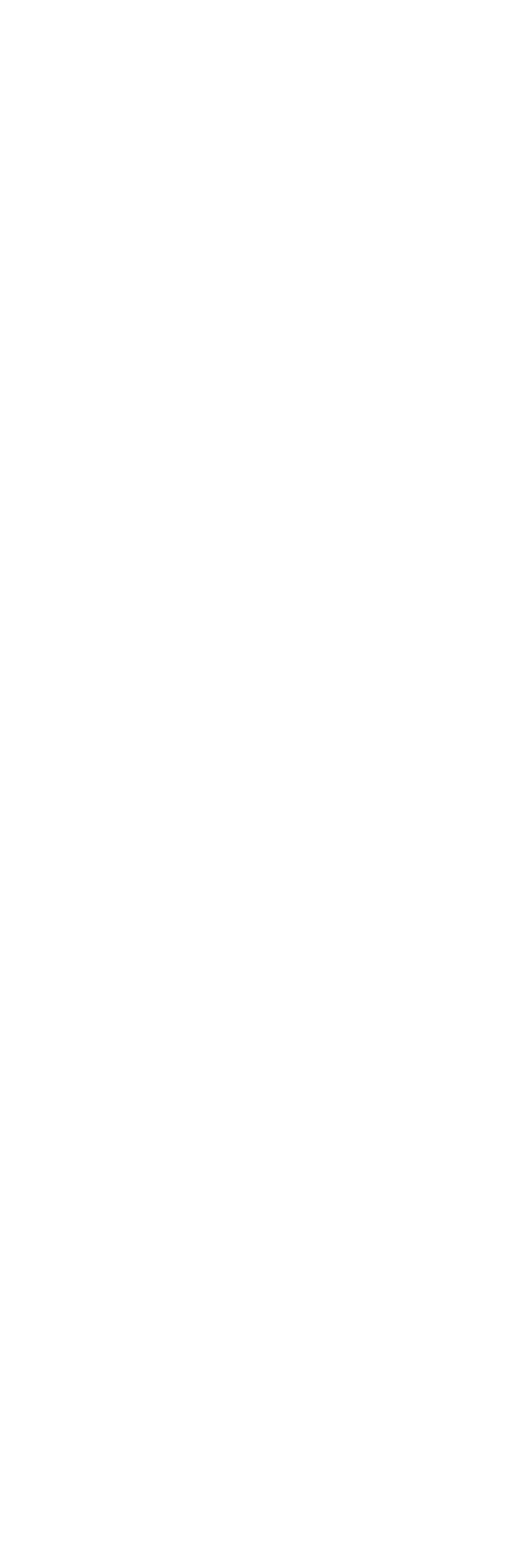
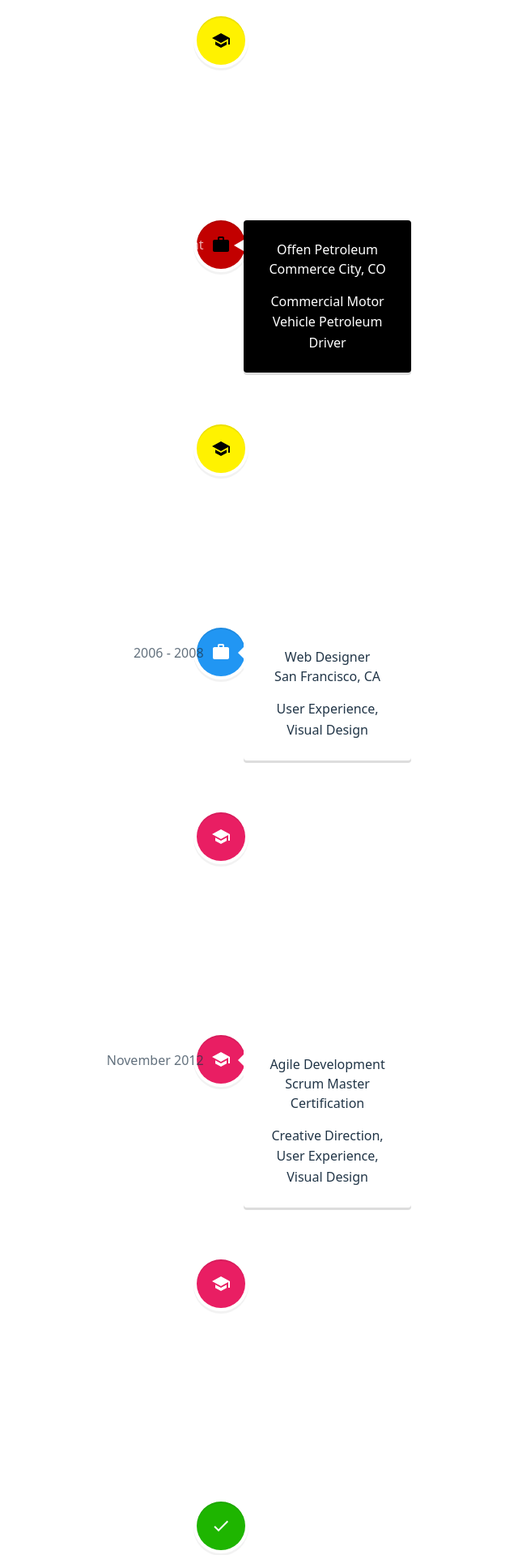
Before and after one commit to valdcarl/my-portfolio, a React (Vite) app: page / in a window 1280 px wide. Shown: the part 340-2260 px from the top of the page at 81% size, without its empty margins (367-1007 px from the left). Before the commit the page ends 800 px from the top, so only its background shows below. Built offline with nearby package versions, Linux system fonts and the light colour scheme.

Commit message:
-Timeline.jsx updated to include more timeline features - Timeline component added to App.jsx -TODO: Finish Timeline component

```diff
--- a/package.json
+++ b/package.json
@@ -10,6 +10,8 @@
     "preview": "vite preview"
   },
   "dependencies": {
+    "@emotion/styled": "^11.14.0",
+    "@mui/icons-material": "^6.4.7",
     "@tailwindcss/vite": "^4.0.9",
     "react": "^19.0.0",
     "react-dom": "^19.0.0",
--- a/src/App.jsx
+++ b/src/App.jsx
@@ -1,15 +1,17 @@
-// import { useState } from 'react'
-// import reactLogo from './assets/react.svg'
-// import viteLogo from '/vite.svg'
+import { useState } from 'react'
+import reactLogo from './assets/react.svg'
+import viteLogo from '/vite.svg'
 import './App.css'
 
+import React from 'react'
+// importing Timeline component
+import Timeline from './components/Timeline'
+
 function App() {
-  /* const [count, setCount] = useState(0) */
+  const [count, setCount] = useState(0)
 
   return (
     <>
-      {/* Commenting out boilerplate code for Vite + React initialization*/}
-      {/*
       <div>
         <a href="https://vite.dev" target="_blank">
           <img src={viteLogo} className="logo" alt="Vite logo" />
@@ -18,20 +20,16 @@ function App() {
           <img src={reactLogo} className="logo react" alt="React logo" />
         </a>
       </div>
-      <h1>Vite + React</h1>
-      <h2 className='text-emerald-700'>By: Carlos A. Valdez</h2>
+      <h1>WIP Portfolio Website</h1>
+      <h3>Timeline In-Progress</h3>
+      <div>
+        <Timeline />
+      </div>
       <div className="card">
         <button onClick={() => setCount((count) => count + 1)}>
           count is {count}
         </button>
-        <p>
-          Edit <code>src/App.jsx</code> and save to test HMR
-        </p>
       </div>
-      <p className="read-the-docs">
-        Click on the Vite and React logos to learn more
-      </p>
-      */}
     </>
   )
 }
--- a/src/components/Timeline.jsx
+++ b/src/components/Timeline.jsx
@@ -0,0 +1,132 @@
+import React from "react"
+
+// react-vertical-timeline-component
+import { VerticalTimeline, VerticalTimelineElement } from "react-vertical-timeline-component"
+import 'react-vertical-timeline-component/style.min.css'
+import { School, Work, Check } from "@mui/icons-material"
+
+const Timeline = () => {
+    console.log("Timeline componenet rendering...")
+    return (
+        <div>
+            <h2 className='text-emerald-700'>By: Carlos A. Valdez</h2>
+           <VerticalTimeline>
+                <VerticalTimelineElement
+                    className="vertical-timeline-element--education"
+                    contentStyle={{ background: 'rgb(0, 0, 0)', color: '#fff' }}
+                    contentArrowStyle={{ borderRight: '12px solid  rgb(255, 255, 255)' }}
+                    date="August 2019 - May 2023"
+                    iconStyle={{ background: 'rgb(255, 242, 0)', color: '#000000' }}
+                    icon={<School />}
+                >
+                    <h3 className="vertical-timeline-element-title">
+                        University of Colorado, Denver
+                    </h3>
+                    <h4 className="vertical-timeline-element-subtitle">
+                        Denver, CO
+                    </h4>
+                    <p>
+                        Bachelor of Science in Computer Science
+                    </p>
+                </VerticalTimelineElement>
+
+                <VerticalTimelineElement
+                    className="vertical-timeline-element--work"
+                    contentStyle={{ background: 'rgb(0, 0, 0)', color: '#fff' }}
+                    contentArrowStyle={{ borderRight: '12px solid  rgb(255, 255, 255)' }}
+                    date="April 2024 - Present"
+                    iconStyle={{ background: 'rgb(194, 0, 0)', color: '#000000' }}
+                    icon={<Work />}
+                >
+                    <h3 className="vertical-timeline-element-title">
+                        Offen Petroleum
+                    </h3>
+                    <h4 className="vertical-timeline-element-subtitle">
+                        Commerce City, CO
+                    </h4>
+                    <p>
+                        Commercial Motor Vehicle Petroleum Driver
+                    </p>
+                </VerticalTimelineElement>
+
+                <VerticalTimelineElement
+                    className="vertical-timeline-element--education"
+                    contentStyle={{ background: 'rgb(0, 0, 0)', color: '#fff' }}
+                    contentArrowStyle={{ borderRight: '12px solid  rgb(255, 255, 255)' }}
+                    date="January 2025 - Present"
+                    iconStyle={{ background: 'rgb(255, 242, 0)', color: '#000000' }}
+                    icon={<School />}
+                >
+                    <h3 className="vertical-timeline-element-title">
+                        Georgia Institute of Technology
+                    </h3>
+                    <h4 className="vertical-timeline-element-subtitle">
+                        Atlanta, GA
+                    </h4>
+                    <p>
+                        Master of Science in Computer Science
+                    </p>
+                </VerticalTimelineElement>
+
+                <VerticalTimelineElement
+                    className="vertical-timeline-element--work"
+                    date="2006 - 2008"
+                    iconStyle={{ background: 'rgb(33, 150, 243)', color: '#fff' }}
+                    icon={<Work />}
+                >
+                    <h3 className="vertical-timeline-element-title">Web Designer</h3>
+                    <h4 className="vertical-timeline-element-subtitle">San Francisco, CA</h4>
+                    <p>
+                    User Experience, Visual Design
+                    </p>
+                </VerticalTimelineElement>
+
+                <VerticalTimelineElement
+                    className="vertical-timeline-element--education"
+                    date="April 2013"
+                    iconStyle={{ background: 'rgb(233, 30, 99)', color: '#fff' }}
+                    icon={<School />}
+                >
+                    <h3 className="vertical-timeline-element-title">Content Marketing for Web, Mobile and Social Media</h3>
+                    <h4 className="vertical-timeline-element-subtitle">Online Course</h4>
+                    <p>
+                    Strategy, Social Media
+                    </p>
+                </VerticalTimelineElement>
+
+                <VerticalTimelineElement
+                    className="vertical-timeline-element--education"
+                    date="November 2012"
+                    iconStyle={{ background: 'rgb(233, 30, 99)', color: '#fff' }}
+                    icon={<School />}
+                >
+                    <h3 className="vertical-timeline-element-title">Agile Development Scrum Master</h3>
+                    <h4 className="vertical-timeline-element-subtitle">Certification</h4>
+                    <p>
+                    Creative Direction, User Experience, Visual Design
+                    </p>
+                </VerticalTimelineElement>
+
+                <VerticalTimelineElement
+                    className="vertical-timeline-element--education"
+                    date="2002 - 2006"
+                    iconStyle={{ background: 'rgb(233, 30, 99)', color: '#fff' }}
+                    icon={<School />}
+                >
+                    <h3 className="vertical-timeline-element-title">Bachelor of Science in Interactive Digital Media Visual Imaging</h3>
+                    <h4 className="vertical-timeline-element-subtitle">Bachelor Degree</h4>
+                    <p>
+                    Creative Direction, Visual Design
+                    </p>
+                </VerticalTimelineElement>
+
+                <VerticalTimelineElement
+                    iconStyle={{ background: 'rgb(30, 181, 0)', color: '#fff' }}
+                    icon={<Check />}
+                />
+                </VerticalTimeline>
+        </div>
+    )
+}
+
+export default Timeline
```
Also changed, not shown: 1 other file (tests, documents, lock files or other folders).
